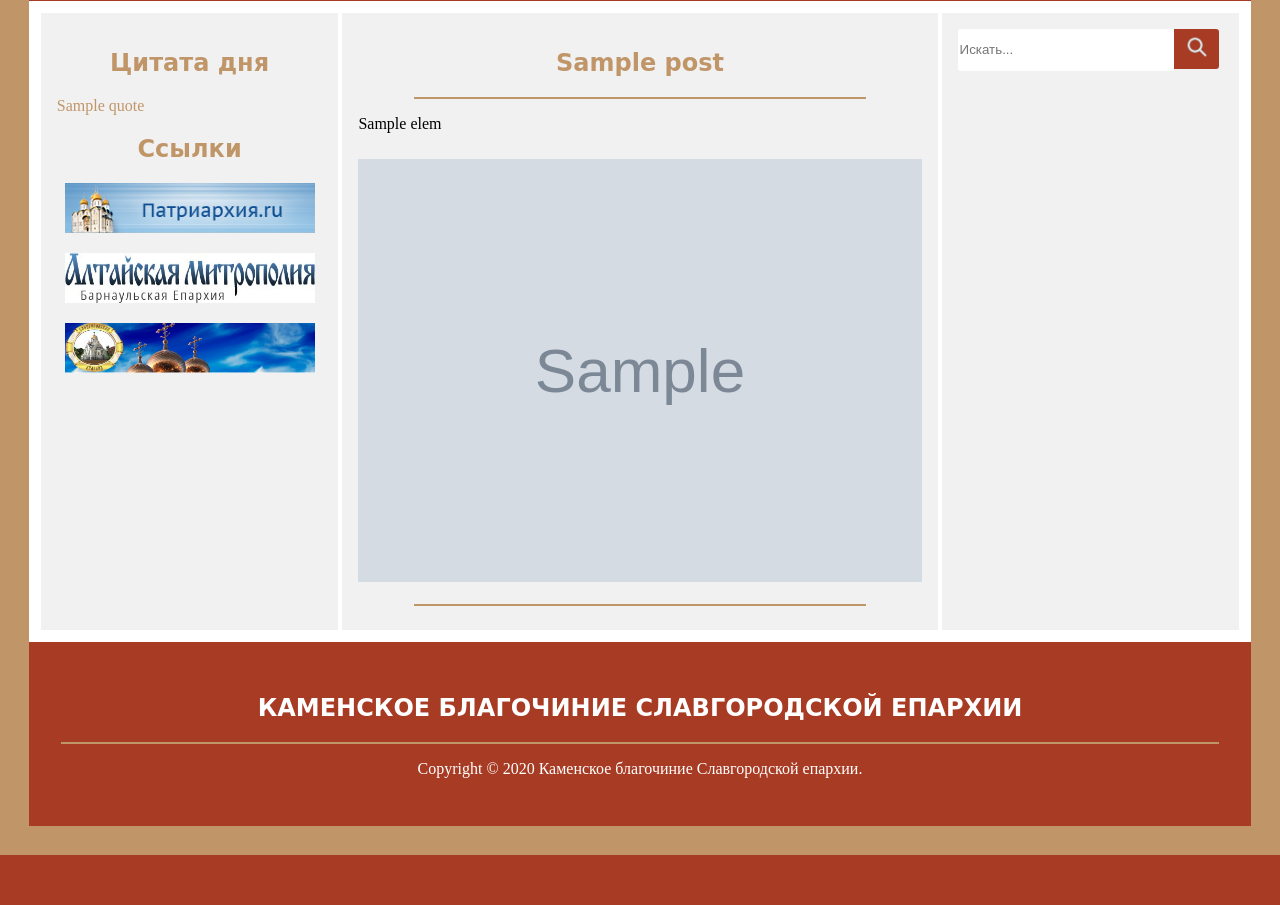
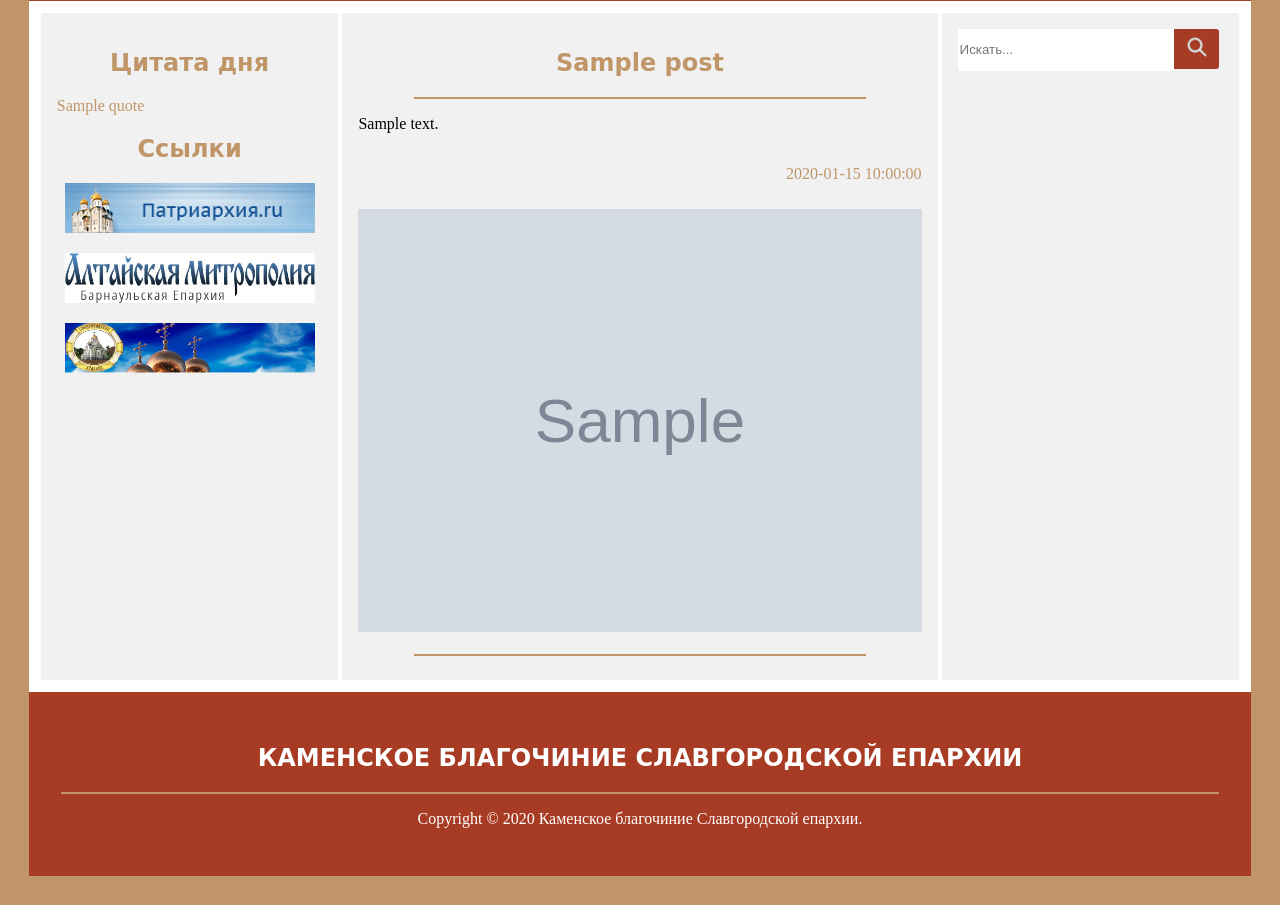
Before and after one commit to altaikamen/altai.kamen.blagochinie, a Flask app: template app/templates/post.html in a window 1280 px wide. Shown: the part 358-1263 px from the top of the page. Before the commit the page ends 1213 px from the top, so only its background shows below. Run offline with Flask 2, Linux system fonts and the light colour scheme; the template is opened without the code that fills it: most values are stand-ins (such as "Sample title", 1, 10 or a date in 2020); grey boxes marked "Sample" are stand-in pictures; parts of the project's set-up code (start-up, migrations or seed data) failed here and were passed over.

Commit message:
Add files via upload

```diff
--- a/app/static/style.css
+++ b/app/static/style.css
@@ -119,6 +119,11 @@
   height: 100%;
   max-width: 9em;
   max-height: 9em;
+}
+
+.date {
+  color: #c09669;
+  font-size: 14px;
 }
 
 .post-image {  /* изображения внктри постов */
--- a/app/templates/base.html
+++ b/app/templates/base.html
@@ -67,11 +67,11 @@
 
         <!-- Новостная лента -->
         <td class="newsfeed">
-          <div class="articles">
+          <article>
             {% block content %}{% endblock %}
-        </div></td>
+        </article></td>
 
-        <!-- Календарь -->
+        <!-- Поле поиска и календарь -->
         <td class="column">
           <form class="search-box" action="/search" method="post">
             <input type="text" name="search_box" placeholder="Искать..." required>
--- a/app/templates/post.html
+++ b/app/templates/post.html
@@ -6,24 +6,31 @@
 
 <!-- Для статей с фотками -->
 {% if post.images %}
-<div class="article">
-  {% for elem in post.post %}
-  <p>{{ elem }}</p>
+	<article>
+	  {% for text in post.post %}
+	  	<p>{{ text }}</p>
+	  {% endfor %}
+
+	  <p class="sub-title" style="float: right;">{{ post.date }}</p>
+
+  {% for image in post.images %}
+  	<img class="post-image" src="../static/images/post_images/{{ image }}">
   {% endfor %}
-</div>
-
-{% for image in post.images %}
-<img class="post-image" src="../static/images/post_images/{{ image }}">
-{% endfor %}
+  </article>
 
 <!-- Для статей, где просто текст -->
 {% elif not post.images %}
-<div class="article">
-  <p><img class="post-image" src="../static/images/post_images/{{ post.preview_image }}"></p>
-  {% for elem in post.post %}
-  <p>{{ elem }}</p>
-  {% endfor %}
-</div>
+	<article>
+		{% if post.preview_image %}
+			<img class="post-image" src="../static/images/post_images/{{ post.preview_image }}">
+    {% endif %}
+
+	  {% for text in post.post %}
+	  	<p>{{ text }}</p>
+	  {% endfor %}
+
+	 <i class="date">{{ post.date }}</i>
+	</article>
 {% endif %}
 
 <hr width="80%" color="#c09669">
--- a/app/views.py
+++ b/app/views.py
@@ -176,12 +176,12 @@
                     title=f'Страница {id} | Каменское Благочиние Славгородской Епархии')
 
 
-@app.route('/search', methods=['POST', 'GET'])
+@app.route('/search', methods=['POST'])
 def search():
     global active_databases
 
     search_box = ''
-    posts = []
+    match_list = []
 
     if request.method == 'POST':
         search_box = request.form.get('search_box')  # запрос к данным формы
@@ -190,10 +190,12 @@
         for text in post.values():
             match = re.search(search_box.lower(), str(text).lower())
             if match:
-                posts.append(post)
-                continue
+                match_list.append(post)
+                break
 
-    active_databases = posts
+    active_databases = match_list
+
+    posts = match_list[0:10]
     page_data = get_page_data()
 
     return render_template('index.html', quote=rq.get_random_quote(), posts=posts, page=page_data,
```
Also changed, not shown: app/read_databases.py (+30 -10 lines), app/templates/index.html (+11 -5 lines), app/static/databases/articles.sqlite.
